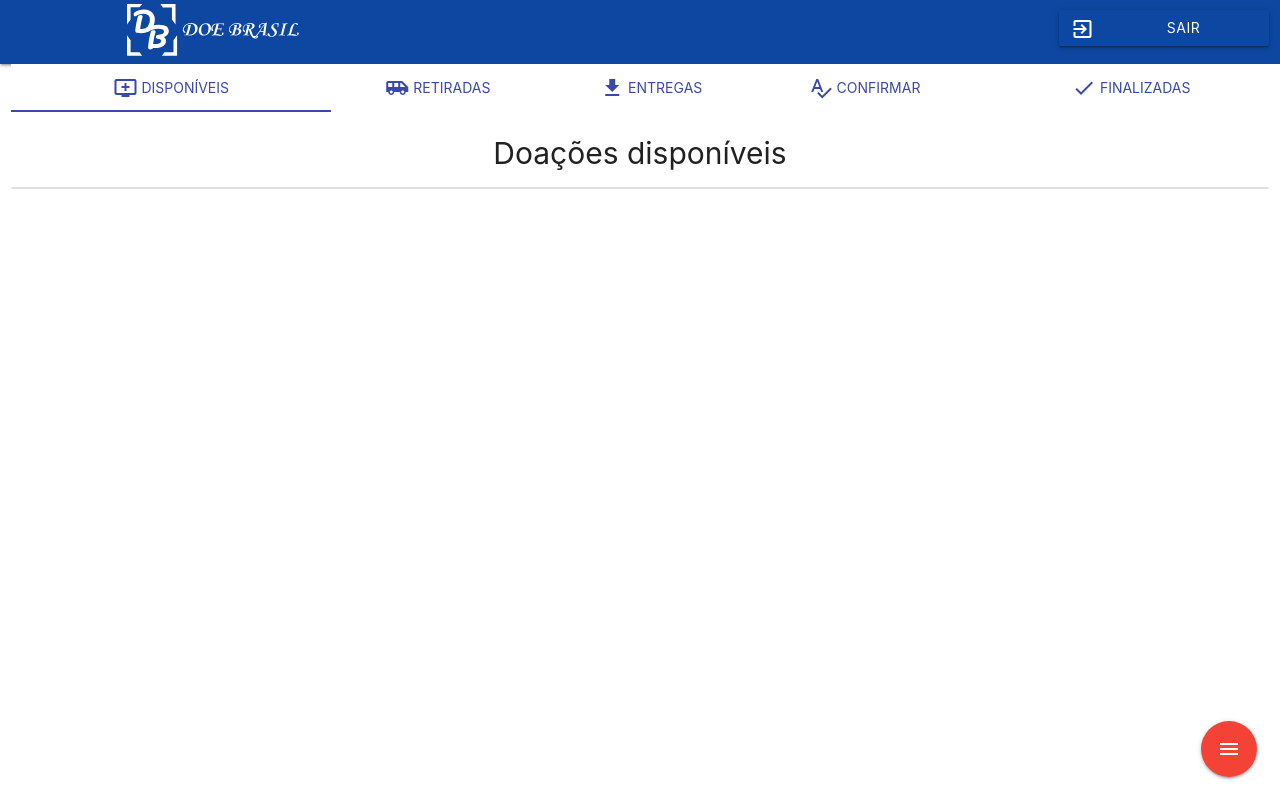
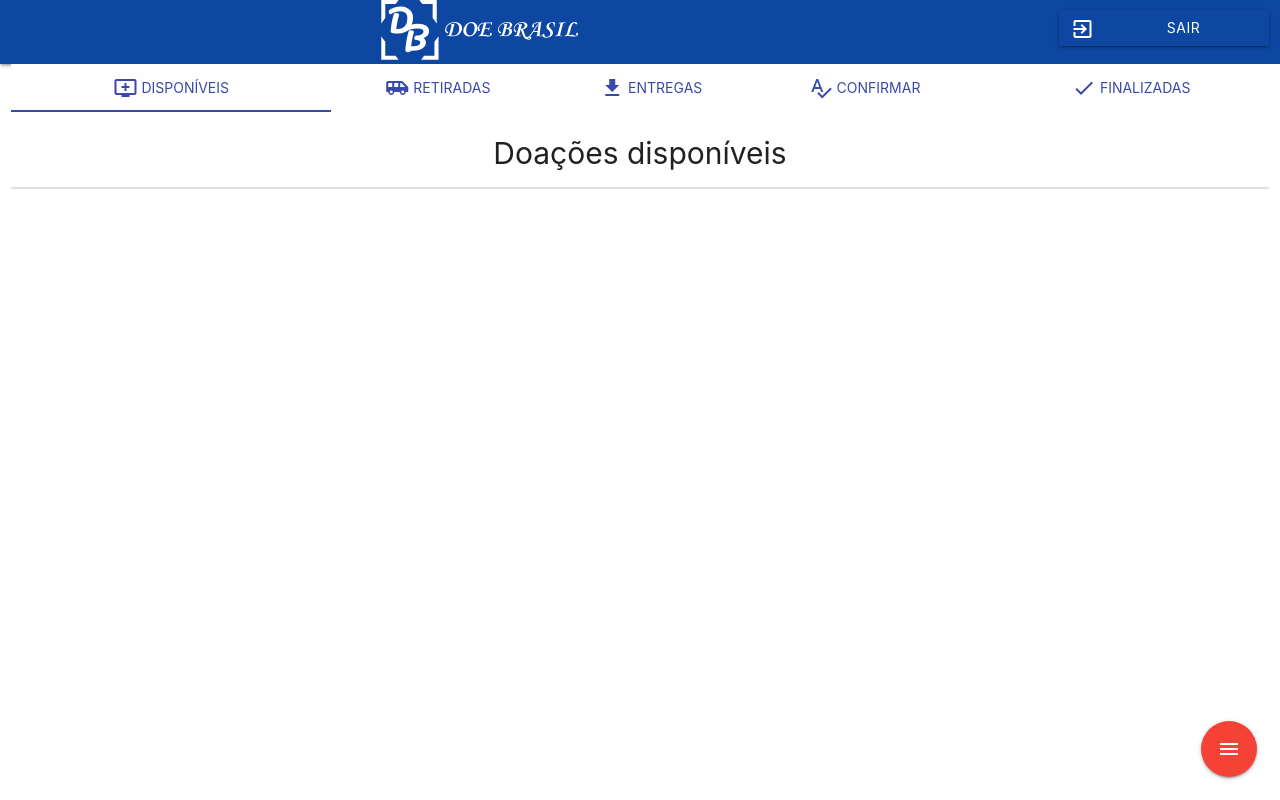
Before and after one commit to marcelsmelo/apiDoeBrasil, a website: page public/doacao.html in a window 1280 px wide. Drawn offline with nearby package versions, Linux system fonts and the light colour scheme; no server answers; sample sign-in values are in the browser's storage.

Commit message:
Position on Logo and logout

```diff
--- a/public/doacao.html
+++ b/public/doacao.html
@@ -21,7 +21,7 @@
     <div class="navbar-fixed container-fluid">
       <nav class="row">
         <div class="nav-wrapper blue darken-4 col s12">
-          <a href="index.html" class="left col offset-l1" >
+          <a href="index.html" class="left col s8 offset-l1" >
             <img src="logo2.svg" alt="Logo" id="logo">
           </a>
           <a class="waves-effect waves-light btn right  blue darken-4 col s2" id="deslogar" style="margin-top: 10px;"> <i class="material-icons left" style="position: relative; bottom:35%;">exit_to_app</i>Sair</a>
```
